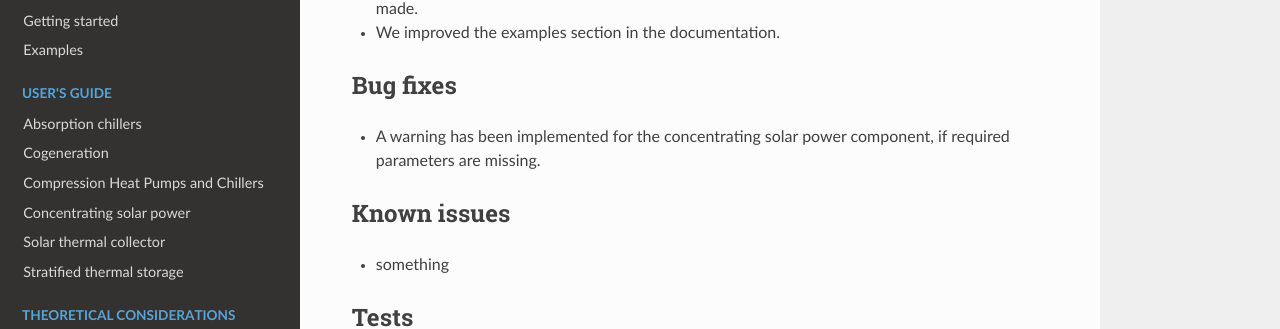
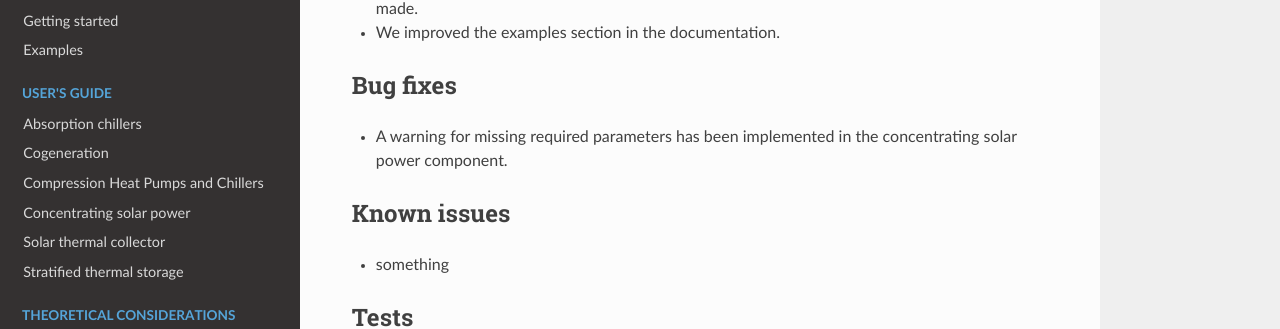
Before and after one commit to oemof/oemof-thermal, a Sphinx documentation site: the page built from docs/whats_new/v0-0-4.rst, in a window 1280 px wide and 900 px high, scrolled down 520 px. Shown: the part 131-460 px from the top of the window. Built offline with Sphinx 7.4.7 and the Read the Docs theme 2.0.0, drawn with Linux system fonts in a browser that asks for light colours; formulas are drawn with MathJax 3.

Commit message:
Update docs/whats_new/v0-0-4.rst

```diff
--- a/docs/whats_new/v0-0-4.rst
+++ b/docs/whats_new/v0-0-4.rst
@@ -26,7 +26,7 @@ Documentation
 Bug fixes
 ---------
 
-* A warning has been implemented for the concentrating solar power component, if required parameters are missing.
+* A warning for missing required parameters has been implemented in the concentrating solar power component.
 
 Known issues
 ------------
```
